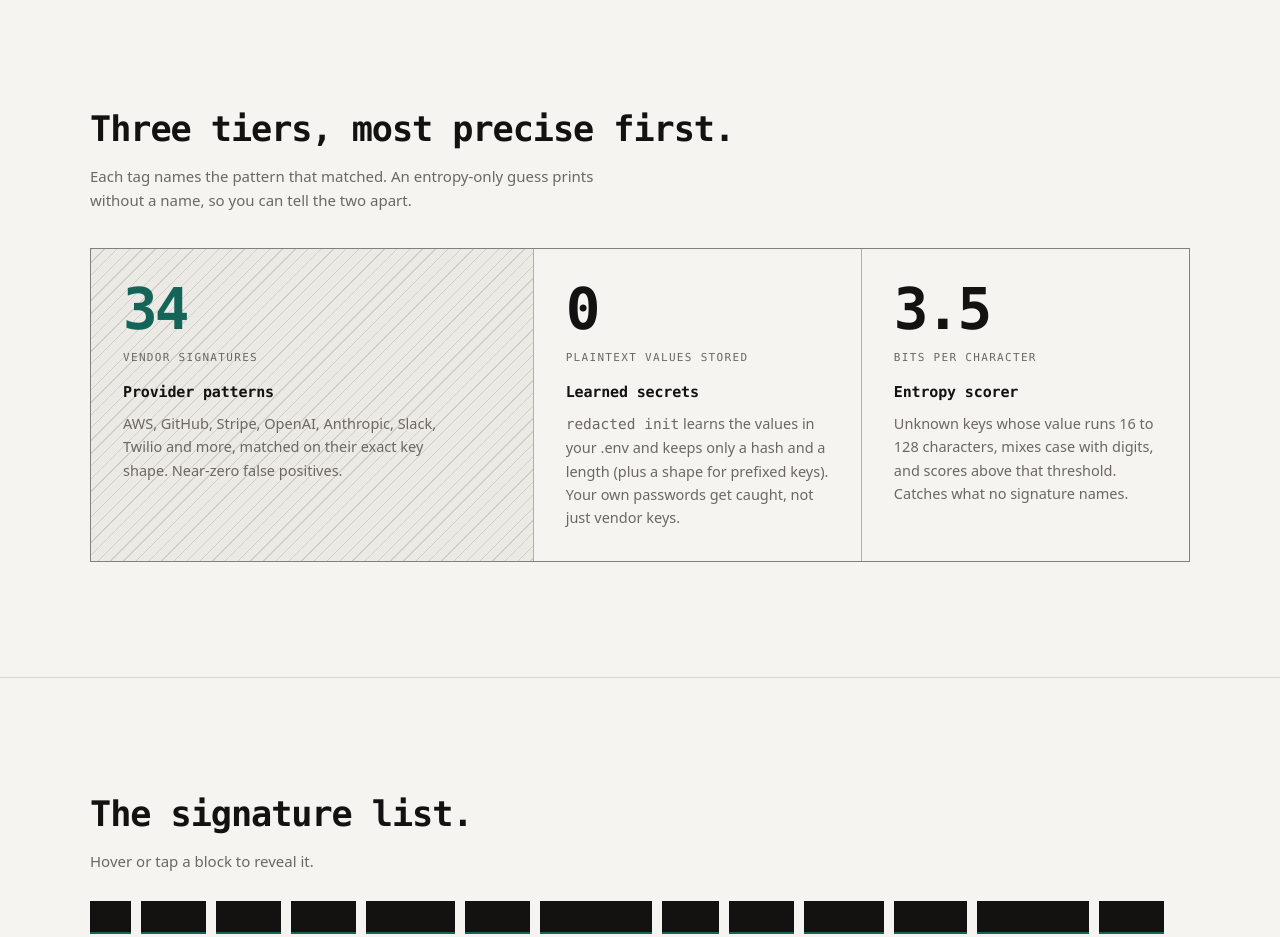
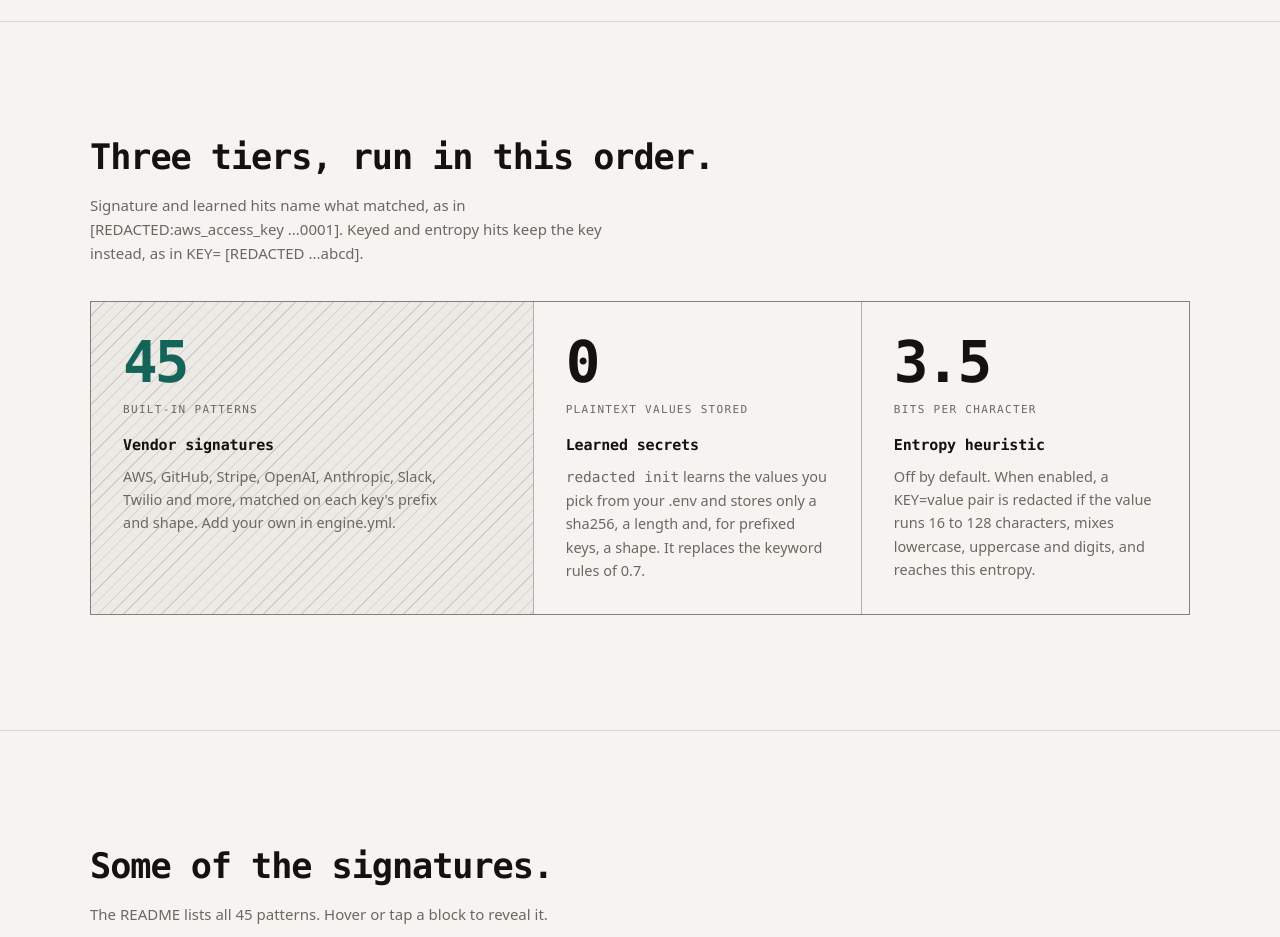
Before and after one commit to svn-arv/redacted, a plain HTML site: page landing/index.html in a window 1280 px wide. Shown: the part 1860-2797 px from the top of the page. Drawn offline with Linux system fonts and the light colour scheme.

Commit message:
docs: align landing page copy with the 1.0.0 README

```diff
--- a/landing/index.html
+++ b/landing/index.html
@@ -320,7 +320,7 @@ footer a:hover{color:var(--ink);border-bottom-color:var(--accent)}
 <div class="hero"><div class="wrap"><div class="grid">
   <div>
     <h1>Your <button type="button" class="rb" aria-label="Reveal the redacted word">secrets</button> never reach the model.</h1>
-    <p class="sub">A local hook scrubs every tool result before your coding assistant reads it. No allow-lists, no judgment calls.</p>
+    <p class="sub">A local hook scrubs every tool result before your coding assistant reads it. It catches vendor keys, the secrets you teach it from your .env, and, if you turn it on, random-looking values.</p>
     <div class="cta">
       <div class="cmdline">
         <code><span class="pr">$</span> curl -sSL https://raw.githubusercontent.com/svn-arv/redacted/main/install.sh | sh</code>
@@ -356,7 +356,7 @@ footer a:hover{color:var(--ink);border-bottom-color:var(--accent)}
 <section id="why"><div class="wrap"><div class="why">
   <div class="head" data-reveal>
     <h2>Nobody has to run a dangerous command.</h2>
-    <p class="note">The model is smart enough not to <code>cat .env</code>. That was never the way keys get in.</p>
+    <p class="note">The model knows not to run <code>cat .env</code>. Keys get in through ordinary output instead.</p>
   </div>
   <div class="claims" data-reveal>
     <div class="claim">
@@ -408,35 +408,35 @@ footer a:hover{color:var(--ink);border-bottom-color:var(--accent)}
 <!-- ============ detection tiers ============ -->
 <section id="detection"><div class="wrap">
   <div data-reveal>
-    <h2 class="lede">Three tiers, most precise first.</h2>
-    <p class="note">Each tag names the pattern that matched. An entropy-only guess prints without a name, so you can tell the two apart.</p>
+    <h2 class="lede">Three tiers, run in this order.</h2>
+    <p class="note">Signature and learned hits name what matched, as in [REDACTED:aws_access_key ...0001]. Keyed and entropy hits keep the key instead, as in KEY= [REDACTED ...abcd].</p>
   </div>
   <div class="tiers" style="margin-top:36px" data-reveal>
     <div class="tier lead">
-      <span class="n">34</span>
-      <span class="unit">vendor signatures</span>
-      <h3>Provider patterns</h3>
-      <p>AWS, GitHub, Stripe, OpenAI, Anthropic, Slack, Twilio and more, matched on their exact key shape. Near-zero false positives.</p>
+      <span class="n">45</span>
+      <span class="unit">built-in patterns</span>
+      <h3>Vendor signatures</h3>
+      <p>AWS, GitHub, Stripe, OpenAI, Anthropic, Slack, Twilio and more, matched on each key's prefix and shape. Add your own in engine.yml.</p>
     </div>
     <div class="tier">
       <span class="n">0</span>
       <span class="unit">plaintext values stored</span>
       <h3>Learned secrets</h3>
-      <p><code>redacted init</code> learns the values in your .env and keeps only a hash and a length (plus a shape for prefixed keys). Your own passwords get caught, not just vendor keys.</p>
+      <p><code>redacted init</code> learns the values you pick from your .env and stores only a sha256, a length and, for prefixed keys, a shape. It replaces the keyword rules of 0.7.</p>
     </div>
     <div class="tier">
       <span class="n">3.5</span>
       <span class="unit">bits per character</span>
-      <h3>Entropy scorer</h3>
-      <p>Unknown keys whose value runs 16 to 128 characters, mixes case with digits, and scores above that threshold. Catches what no signature names.</p>
+      <h3>Entropy heuristic</h3>
+      <p>Off by default. When enabled, a KEY=value pair is redacted if the value runs 16 to 128 characters, mixes lowercase, uppercase and digits, and reaches this entropy.</p>
     </div>
   </div>
 </div></section>
 
 <!-- ============ coverage ============ -->
 <section><div class="wrap" data-reveal>
-  <h2 class="lede">The signature list.</h2>
-  <p class="note">Hover or tap a block to reveal it.</p>
+  <h2 class="lede">Some of the signatures.</h2>
+  <p class="note">The README lists all 45 patterns. Hover or tap a block to reveal it.</p>
   <div class="chips">
     <button type="button" class="rb">AWS</button>
     <button type="button" class="rb">GitHub</button>
@@ -470,7 +470,7 @@ footer a:hover{color:var(--ink);border-bottom-color:var(--accent)}
   <div class="guards">
     <div class="guard">
       <h3>Reach the network</h3>
-      <p>A single binary that runs on your machine. No calls out, no telemetry, no account.</p>
+      <p>A single Rust binary that runs on your machine. No calls out, no telemetry, no account.</p>
     </div>
     <div class="guard">
       <h3>Fail open</h3>
@@ -478,7 +478,7 @@ footer a:hover{color:var(--ink);border-bottom-color:var(--accent)}
     </div>
     <div class="guard">
       <h3>Store a value</h3>
-      <p>Stats keep a timestamp, the tool name, and per-pattern counts. Never the matched text.</p>
+      <p>Stats keep a timestamp, the tool name and per-pattern counts. Learned secrets are stored as a sha256 and a length. Never the text itself.</p>
     </div>
     <div class="guard">
       <h3>Leave you guessing</h3>
@@ -490,7 +490,7 @@ footer a:hover{color:var(--ink);border-bottom-color:var(--accent)}
 <!-- ============ install ============ -->
 <section id="install"><div class="wrap" data-reveal>
   <h2 class="lede">Install, then init.</h2>
-  <p class="note">One command registers the PostToolUse hook. Safe to run again at any time.</p>
+  <p class="note">redacted init learns secrets from your .env, shows the config and asks before writing it, then registers the PostToolUse hook. Safe to run again.</p>
 
   <div class="methods">
     <div class="method">
@@ -505,7 +505,7 @@ footer a:hover{color:var(--ink);border-bottom-color:var(--accent)}
   </div>
   <div class="initrow">
     <code><span class="pr" style="color:var(--accent)">$</span> redacted init</code>
-    <span>Add <code>--local</code> to wire it into this project only, instead of every project.</span>
+    <span>Add <code>--local</code> to register the hook for this project only, or --env PATH to pick the env file.</span>
     <button class="copy" type="button" data-copy="redacted init" style="padding:10px 18px">Copy</button>
   </div>
 </div></section>
@@ -513,7 +513,7 @@ footer a:hover{color:var(--ink);border-bottom-color:var(--accent)}
 </main>
 
 <footer><div class="wrap">
-  <span>redacted, MIT licensed</span>
+  <span>redacted 1.0.0, written in Rust, MIT licensed</span>
   <span><a href="https://github.com/svn-arv/redacted">github.com/svn-arv/redacted</a></span>
   <span><a href="https://github.com/svn-arv/redacted/releases">Releases</a></span>
 </div></footer>
```
